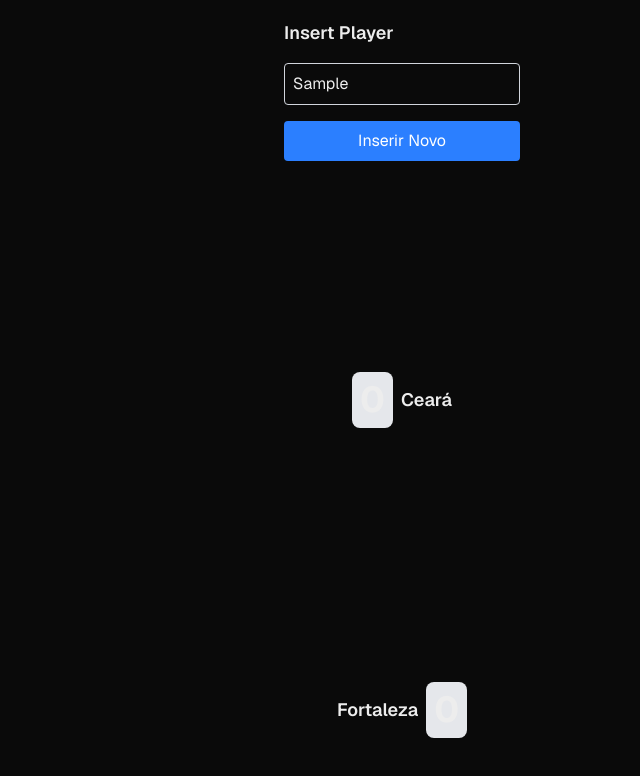
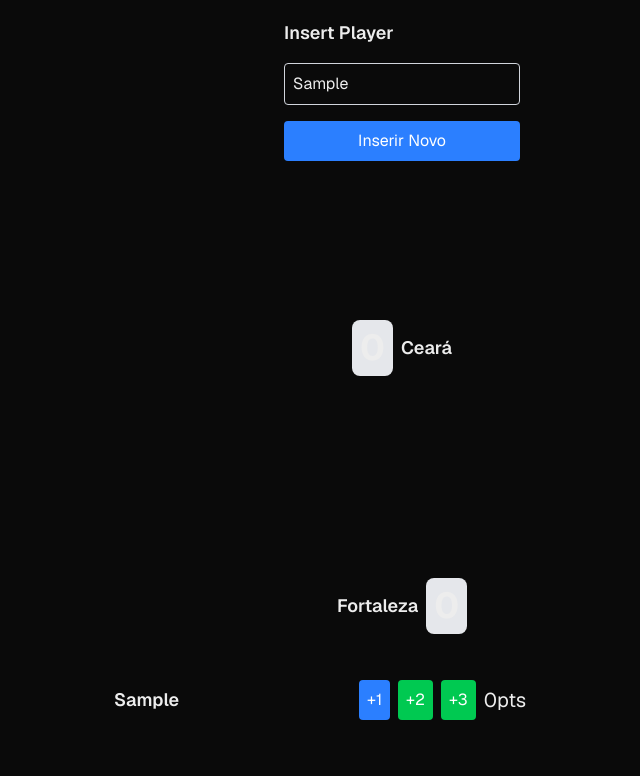
Before and after one commit to leonanmar886/score-board, a Next.js app: page / in a window 1280 px wide. Both pictures are taken after typing "Sample" into the empty fields and a click on the button "Inserir Novo". Shown: the top 776 px of the page, without its empty margins (238-878 px from the left). Built offline with nearby package versions, Linux system fonts and the light colour scheme.

Commit message:
Add Player component and implement player score handling in Home

```diff
--- a/src/app/page.tsx
+++ b/src/app/page.tsx
@@ -4,21 +4,50 @@ import Score from "../components/Score";
 import InsertPlayer from "../components/InsertPlayer";
 import Image from "next/image";
 import React from "react";
+import Player from "@app/components/Player";
+import { useState } from "react";
+import { IPlayer } from "@app/interfaces/index";
+import sortPlayersByScore from "@app/utils/index";
 
 export default function Home() {
+  const [players, setPlayers] = useState<IPlayer[]>([]);
+  const handleAddPoints = (playerName: string, pointsToAdd: number) => {
+    setPlayers((prevPlayers) =>
+      prevPlayers.map((player) =>
+        player.name === playerName
+          ? { ...player, score: player.score + pointsToAdd }
+          : player
+      )
+    );
+  };
+
   // Função de exemplo para lidar com a inserção de jogador
   const handleInsertPlayer = (name: string) => {
+    if (!name.trim() || players.some(player => player.name === name)) return;
+    setPlayers(prev => [...prev, { name, score: 0 }]);
     alert(`Jogador inserido: ${name}`);
+    // Você pode adicionar lógica para inserir o jogador aqui
   };
 
+
   return (
-    <div className="grid grid-rows-[20px_1fr_20px] items-center justify-items-center min-h-screen p-8 pb-20 gap-16 sm:p-20 font-[family-name:var(--font-geist-sans)]">
-      <InsertPlayer onInsertPlayer={handleInsertPlayer} />
+    <>
+      <div className="grid grid-rows-[20px_1fr_20px] items-center justify-items-center min-h-screen p-8 pb-20 gap-16 sm:p-20 font-[family-name:var(--font-geist-sans)]">
+        <InsertPlayer onInsertPlayer={handleInsertPlayer} />
 
-      <Score teamName="Ceará" score={0} position="right" />
-      <Score teamName="Fortaleza" score={0} />
-
-    </div>
-
+        <Score teamName="Ceará" score={0} position="right" />
+        <Score teamName="Fortaleza" score={0} />
+        <div className="flex flex-col gap-4 w-full max-w-xl">
+        {sortPlayersByScore(players).map((player) => (
+          <Player
+            key={player.name}
+            name={player.name}
+            score={player.score}
+            onAddPoints={handleAddPoints}
+          />
+        ))}
+        </div>
+      </div>
+    </>
   );
 }
--- /dev/null
+++ b/src/components/Player.tsx
@@ -0,0 +1,19 @@
+interface PlayerProps {
+  name: string;
+  score: number;
+  onAddPoints: (playerName: string, pointsToAdd: number) => void;
+}
+
+export default function Player({ name, score, onAddPoints }: PlayerProps) {
+    return (
+        <div className="grid grid-flow-col items-center gap-4">
+        <h2 className="text-lg font-semibold">{name}</h2>
+            <div className="flex items-center gap-2">
+                <button onClick={() => onAddPoints(name, 1)} className="bg-blue-500 text-white rounded p-2">+1</button>
+                <button onClick={() => onAddPoints(name, 2)} className="bg-green-500 text-white rounded p-2">+2</button>
+                <button onClick={() => onAddPoints(name, 3)} className="bg-green-500 text-white rounded p-2">+3</button>
+                <span className="text-xl">{score}pts</span>
+            </div>
+        </div>
+    );
+}
```
